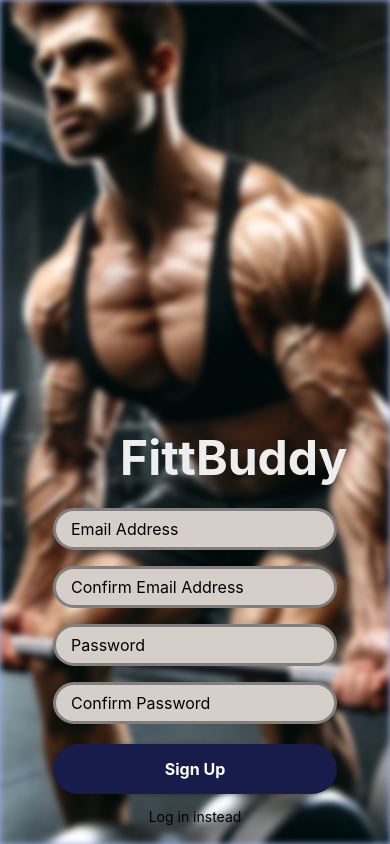
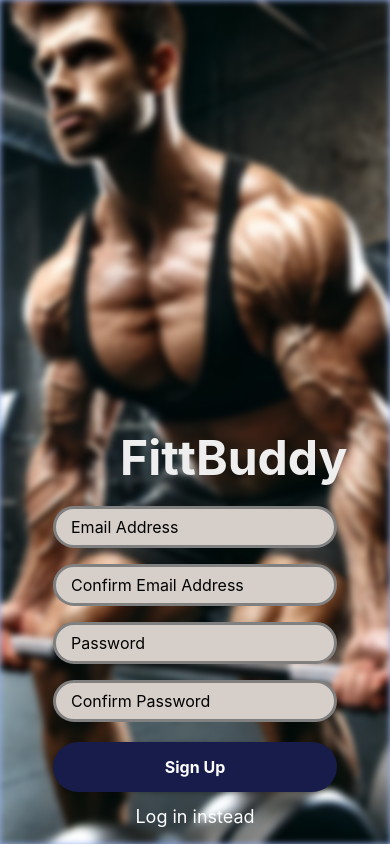
Before and after one commit to snapees/RN_FITTBUDDY, a React Native app: screen /Signup in a window 390 px wide. Built offline with nearby package versions, Linux system fonts and the light colour scheme.

Commit message:
minute changes

```diff
--- a/src/components/Auth/AuthContent.tsx
+++ b/src/components/Auth/AuthContent.tsx
@@ -105,7 +105,9 @@ function AuthContent({isLogin, onAuthenticate}: AuthContentProps) {
           />
           <View style={styles.buttons}>
             <FlatButton onPress={switchAuthModeHandler}>
-              {isLogin ? 'Create a new user' : 'Log in instead'}
+              <Text style={styles.btnText}>
+                {isLogin ? 'Create a new user' : 'Log in instead'}
+              </Text>
             </FlatButton>
           </View>
         </View>
@@ -150,5 +152,9 @@ const getStyles = (colorScheme: ColorSchemeName) => {
     buttons: {
       marginTop: 8,
     },
+    btnText: {
+      fontSize: 18,
+      color: '#fff',
+    },
   });
 };
--- a/src/screens/LoginScreen.tsx
+++ b/src/screens/LoginScreen.tsx
@@ -9,7 +9,7 @@ function LoginScreen() {
   const [isAuthenticating, setIsAuthenticating] = useState(false);
   const authCtx = useContext(AuthContext);
 
-  async function loginHandler({email, password}) {
+  async function loginHandler({email, password}: any) {
     setIsAuthenticating(true);
     try {
       const token = await login(email, password);
```
